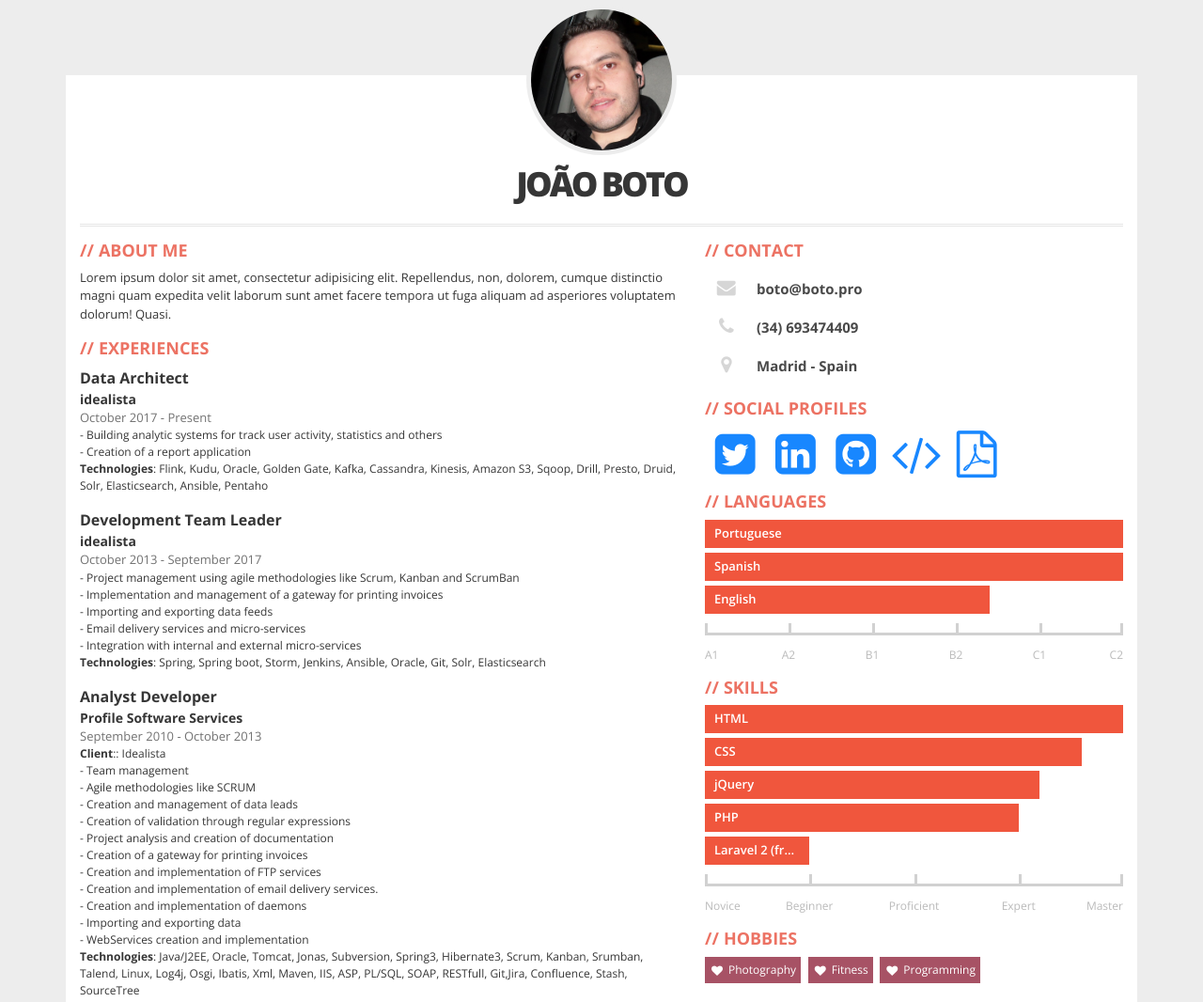
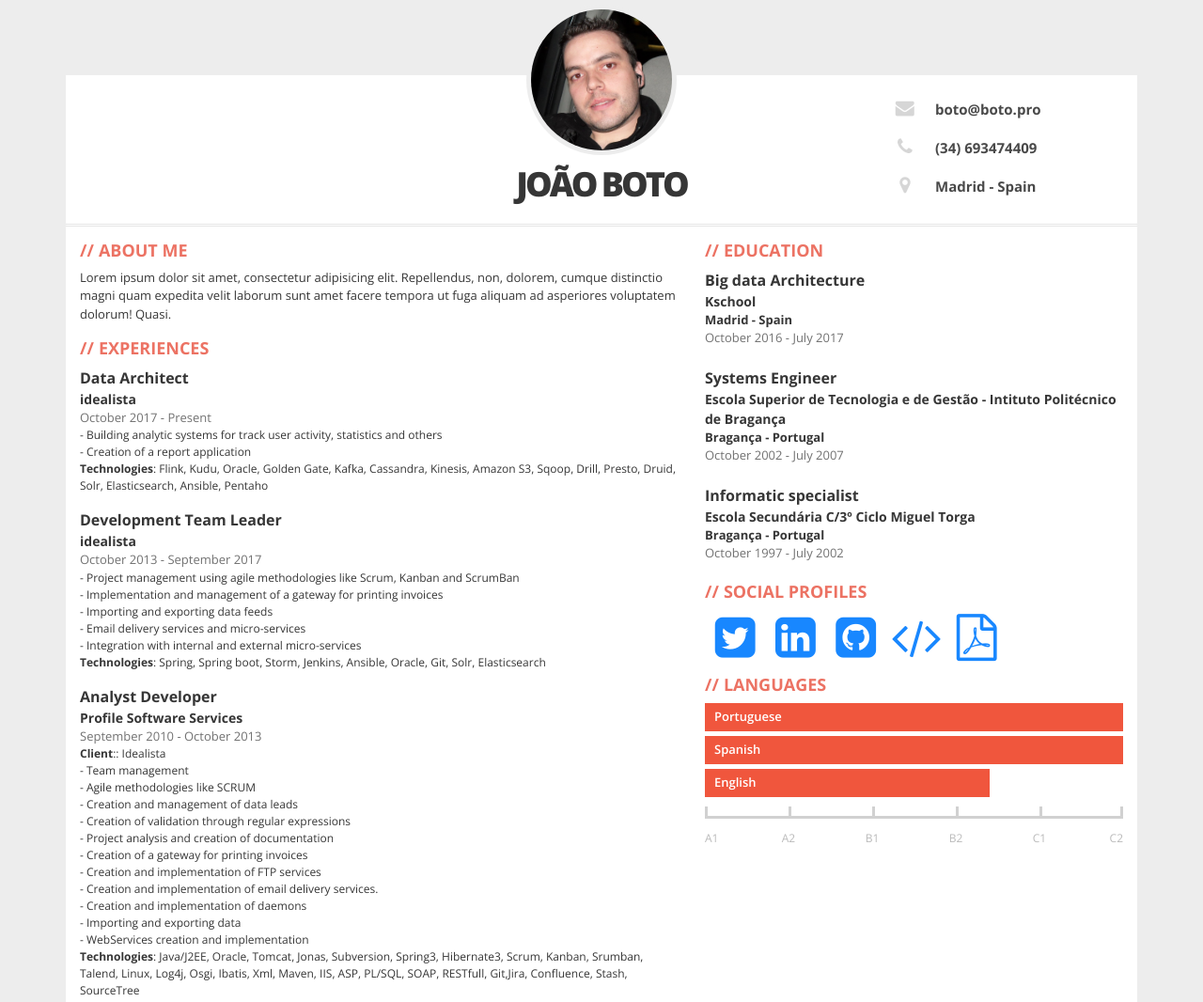
Before and after one commit to eskabetxe/curriculum, a plain HTML site: page index.html in a window 1280 px wide. Shown: the top 1066 px of the page at 94% size. Drawn offline with nearby package versions, Linux system fonts and the light colour scheme.

Commit message:
small changes

```diff
--- a/css/main.css
+++ b/css/main.css
@@ -67,10 +67,13 @@ PHOTO (AVATAR)
 #text-header h1 sup{
   opacity: 0.5;
 }
-#text-header:after{
+#header:after{
   width: 100%;
   height: 3px;
   background: url(../img/line.png);
+  content: '';
+}
+#text-header:after{
   margin-top: 15px;
   content: '';
   display: block;
@@ -103,6 +106,9 @@ DEFAULT BOX
 /*******************************************
 EDUCATION
 *******************************************/
+.educationbox {
+  margin-top: 15px;
+}
 .education{
   margin-bottom: 20px;
 }
--- a/index.html
+++ b/index.html
@@ -33,13 +33,39 @@
   </head>
   <body>
     <div class="container">
-      <div class="row">
-        <div id="photo-header" class="col text-center">
+      <div  id="header" class="row">
+        <div class="col-xs-12 col-lg-3 col-md-0"></div>
+        <div id="photo-header" class="col-xs-12 col-lg-6 col-md-7 text-center">
           <div id="photo">
             <img src="img/avatar.jpg" alt="avatar">
           </div>
           <div id="text-header">
-            <h1>João Boto<br><sup></sup></h1>
+            <h1>
+              João Boto
+              <br>
+              <sup></sup>
+            </h1>
+          </div>
+        </div>
+        <div class="col-xs-12 col-lg-3 col-md-5">
+          <!-- CONTACT -->
+          <div class="contact">
+            <div class="contact-item">
+              <div class="icon pull-left text-center"><span class="fa fa-envelope fa-fw"></span></div>
+              <div class="title only pull-right">boto@boto.pro</div>
+            </div>
+            <div class="contact-item">
+              <div class="icon pull-left text-center"><span class="fa fa-phone fa-fw"></span></div>
+              <div class="title only pull-right">(34) 693474409 </div>
+            </div>
+            <div class="contact-item">
+              <div class="icon pull-left text-center"><span class="fa fa-map-marker fa-fw"></span></div>
+              <div class="title only pull-right">
+                Madrid
+                -
+                Spain
+              </div>
+            </div>
           </div>
         </div>
       </div>
@@ -114,8 +140,11 @@
                 <div class="description"><p>- Project:<strong> PFC (Final Career Project)</strong></p><p>Technologies: Python, MSP, Java/J2EE, MySQL</p><p>- Project:<strong> Small bank projects</strong></p><p>Technologies: C, C&#43;&#43;, .NET</p><p>- Project: <strong>Student grades management</strong></p><p>Technologies: C&#43;&#43;, MySQL</p></div>
             </div>
           </div>
+
+        </div>
+        <div class="col-xs-12 col-sm-5">
           <!-- EDUCATION -->
-          <div class="box">
+          <div class="box educationbox">
             <h2>Education</h2>
             <div class="education clearfix">
               <div class="course">Big data Architecture</div>
@@ -148,28 +177,6 @@
               <div class="year">October 1997 - July 2002</div>
             </div>
           </div>
-        </div>
-        <div class="col-xs-12 col-sm-5">
-          <!-- CONTACT -->
-          <div class="box contact clearfix">
-            <h2>Contact</h2>
-            <div class="contact-item">
-              <div class="icon pull-left text-center"><span class="fa fa-envelope fa-fw"></span></div>
-              <div class="title only pull-right">boto@boto.pro</div>
-            </div>
-            <div class="contact-item">
-              <div class="icon pull-left text-center"><span class="fa fa-phone fa-fw"></span></div>
-              <div class="title only pull-right">(34) 693474409 </div>
-            </div>
-            <div class="contact-item">
-              <div class="icon pull-left text-center"><span class="fa fa-map-marker fa-fw"></span></div>
-              <div class="title only pull-right">
-                Madrid
-                -
-                Spain
-              </div>
-            </div>
-          </div>
           <div class="box">
             <h2>Social profiles</h2>
             <div class="social-profile">
@@ -198,31 +205,32 @@
               </div>
             </div>
           </div>
+
           <!-- SKILLS -->
-          <div class="box">
+         <!-- <div class="box">
             <h2>Skills</h2>
             <div class="skills">
               <div class="item-skills" data-percent="1.00">HTML</div>
               <div class="item-skills" data-percent="0.90">CSS</div>
-              <div class="item-skills" data-percent="0.80">jQuery</div>
+              <div class="item-skills" data-percent="0.50">jQuery</div>
               <div class="item-skills" data-percent="0.75">PHP</div>
               <div class="item-skills" data-percent="0.25">Laravel 2 (framework)</div>
               <div class="skills-legend clearfix">
                 <div class="legend-left legend"  data-percent="12.5">Novice</div>
                 <div class="legend-center legend" data-percent="25"><span>Beginner</span></div>
+                <div class="legend-center legend" data-percent="25"><span>Competent</span></div>
                 <div class="legend-center legend" data-percent="25"><span>Proficient</span></div>
-                <div class="legend-center legend" data-percent="25"><span>Expert</span></div>
-                <div class="legend-right legend"  data-percent="12.5">Master</div>
+                <div class="legend-right legend"  data-percent="12.5">Expert</div>
               </div>
             </div>
-          </div>
+          </div> -->
           <!-- HOBBIES -->
-          <div class="box">
+         <!-- <div class="box">
             <h2>Hobbies</h2>
             <div class="hobby">Photography</div>
             <div class="hobby">Fitness</div>
             <div class="hobby">Programming</div>
-          </div>
+          </div> -->
         </div>
       </div>
     </div>
--- a/scripts/data_files/europass-cv.json
+++ b/scripts/data_files/europass-cv.json
@@ -4,7 +4,7 @@
     "DocumentInfo" : {
       "DocumentType" : "ECV",
       "CreationDate" : "2018-04-22T21:09:08.758Z",
-      "LastUpdateDate" : "2019-07-02T22:19:03.730Z",
+      "LastUpdateDate" : "2019-07-11T15:28:28.554Z",
       "XSDVersion" : "V3.3",
       "Generator" : "REST_WS",
       "Comment" : "Europass CV",
```
Also changed, not shown: scripts/template.html (+40 -32 lines), 2 other files. Lines whose indentation alone changed are shown as unchanged.
